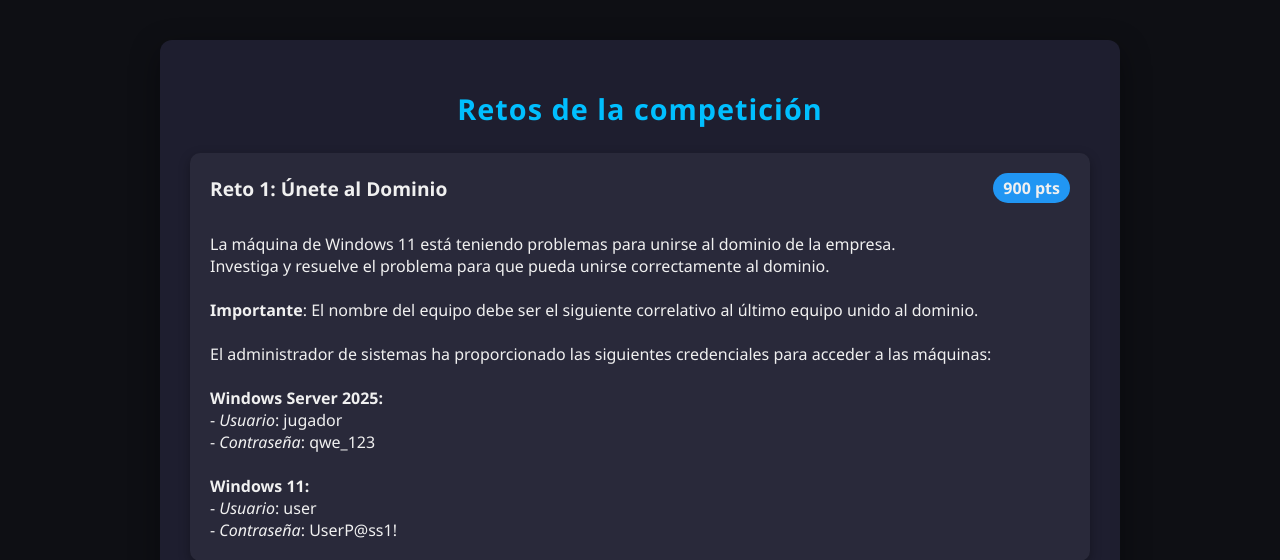
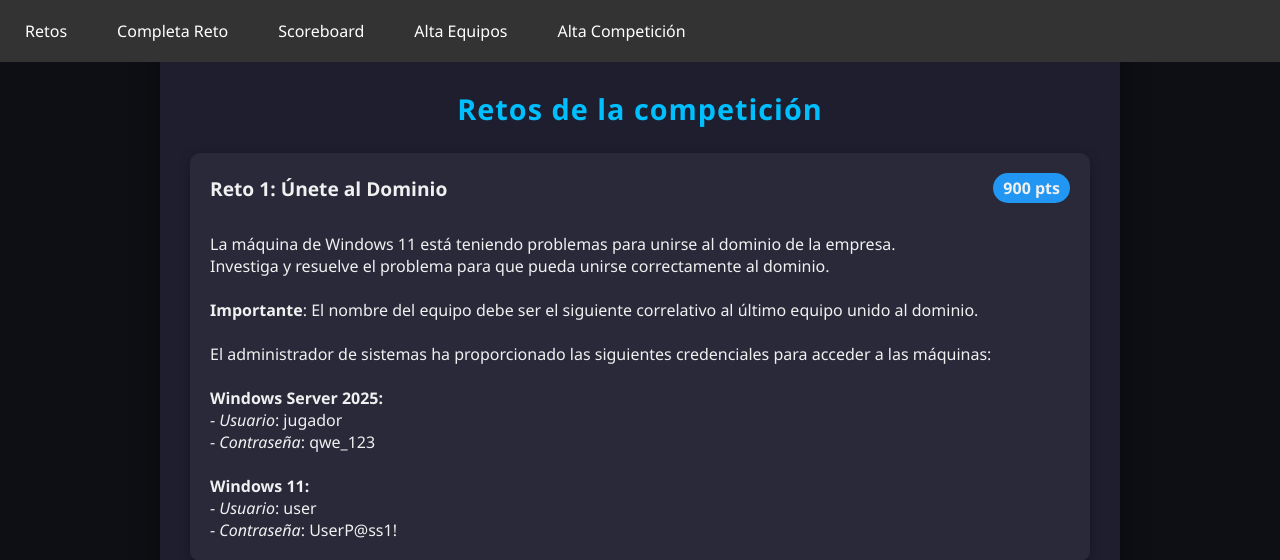
Before and after one commit to jrpellicer/ctf2025, a PHP site: page /retos.php in a window 1280 px wide. Shown: the top 560 px of the page. Run offline with PHP 8.4, Linux system fonts and the light colour scheme; data comes from the database, SQL or seed files in the repository.

Commit message:
Barra de menús

```diff
--- a/web/www/alta_equipos.php
+++ b/web/www/alta_equipos.php
@@ -32,6 +32,7 @@ if ($_POST) {
     <link rel="stylesheet" href="css/estilos.css">
 </head>
 <body>
+    <?php include 'menu.php'; ?>
     <div class="container small">
         <h1>Alta de equipos</h1>
 
--- a/web/www/completa_reto.php
+++ b/web/www/completa_reto.php
@@ -77,6 +77,7 @@ if ($_POST) {
     <link rel="stylesheet" href="css/estilos.css">
 </head>
 <body>
+    <?php include 'menu.php'; ?>
     <div class="container small">
         <h1>Completar reto</h1>
 
--- /dev/null
+++ b/web/www/menu.php
@@ -0,0 +1,9 @@
+<nav style="background-color: #333; padding: 10px; margin-bottom: 20px; position: fixed; top: 0; width: 100%; z-index: 1000;">
+    <ul style="list-style: none; margin: 0; padding: 0; display: flex; gap: 20px;">
+        <li><a href="retos.php" style="color: white; text-decoration: none; padding: 10px 15px; display: block;">Retos</a></li>
+        <li><a href="completa_reto.php" style="color: white; text-decoration: none; padding: 10px 15px; display: block;">Completa Reto</a></li>
+        <li><a href="scoreboard.php" style="color: white; text-decoration: none; padding: 10px 15px; display: block;">Scoreboard</a></li>
+        <li><a href="alta_equipos.php" style="color: white; text-decoration: none; padding: 10px 15px; display: block;">Alta Equipos</a></li>
+        <li><a href="alta_competicion.php" style="color: white; text-decoration: none; padding: 10px 15px; display: block;">Alta Competición</a></li>
+    </ul>
+</nav>
--- a/web/www/retos.php
+++ b/web/www/retos.php
@@ -40,6 +40,7 @@ $retos = $pdo->query(
     <link rel="stylesheet" href="css/estilos.css">
 </head>
 <body>
+    <?php include 'menu.php'; ?>
     <div class="container">
         <h1>Retos de la competición</h1>
 
--- a/web/www/scoreboard.php
+++ b/web/www/scoreboard.php
@@ -11,6 +11,7 @@ $competiciones = $pdo->query("SELECT * FROM competiciones")->fetchAll();
     <link rel="stylesheet" href="css/estilos.css">
 </head>
 <body>
+    <?php include 'menu.php'; ?>
     <div class="container">
         <h1>Competición de Equipos</h1>
 
```
